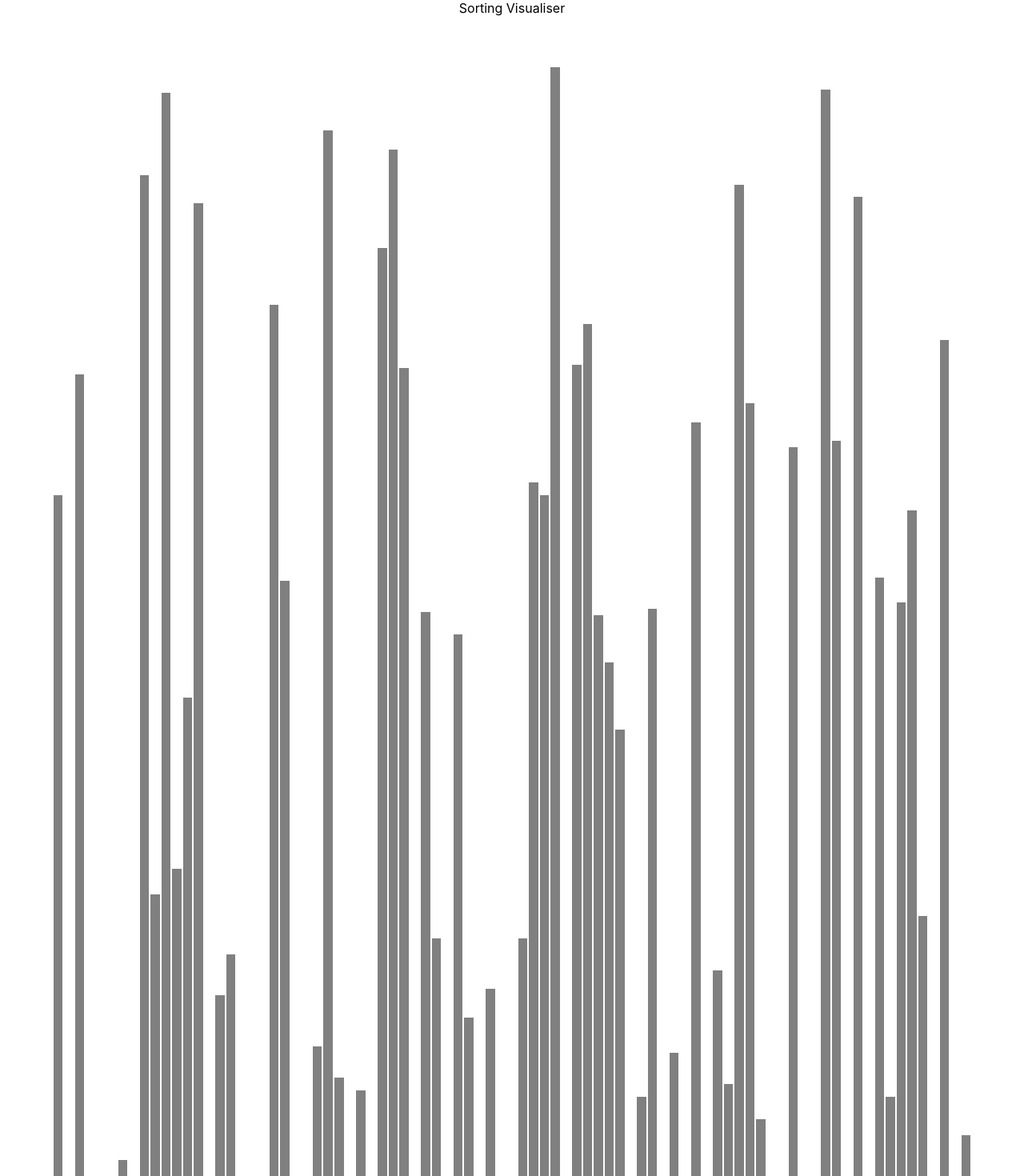
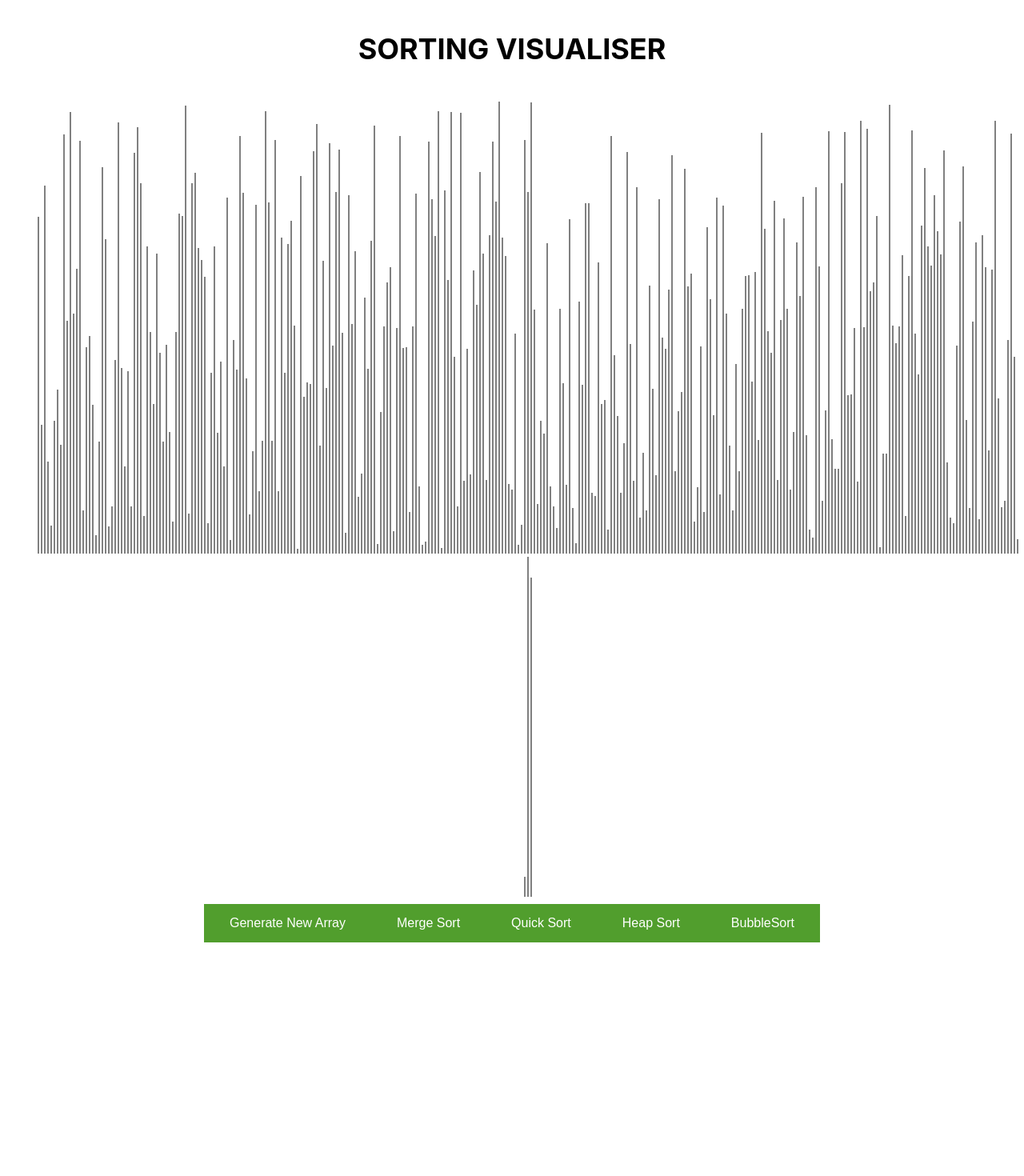
Before and after one commit to maronomics/SortingAlgorithmVis, a React (Create React App) app in the folder sorted/: page / in a window 1280 px wide. Shown: the top 1470 px of the page at 80% size. After the commit the page ends 1178 px from the top, so only its background shows below. Built offline with nearby package versions, Linux system fonts and the light colour scheme.

Commit message:
Merge Sort Animation fixed

```diff
--- a/sorted/src/SortingVisualizer/SortingVisualizer.css
+++ b/sorted/src/SortingVisualizer/SortingVisualizer.css
@@ -1,27 +1,36 @@
-@media screen and (min-width: 480px){
+@media screen and (min-width: 800px){
+.mainbody{
+    margin-top: 5%;
+    margin-left: 5%;
+    font-family: sans-serif;
+
+}
+.header {
+    font-size: 18px;
+    padding: 15px 32px;
+    text-align: center;
+    text-decoration: none;
+    display: inline-block;
+    text-transform: uppercase;
+}
 
 .array-container {
-    position: absolute;
-    width: 90%;
-    height: 50%;
-    margin-top: 5%;
-    margin-left: 5%;
+    position: relative;
+    padding: 5px;
+    margin-left: 40px;
 }
 
 .array-bar {
     align-items: bottom;
-    width: 1%;
+    width: 2px;
     background-color: grey;
     display: inline-block;
     margin: 0 1px;
 }
 
 .button-container{
-    display: flex;
-    justify-content: center;
-    align-items: center;
     position: relative;
-    margin-bottom: 5%;
+
 }
 .buttons{
     background-color:#519e2d;
--- a/sorted/src/SortingVisualizer/SortingVisualizer.jsx
+++ b/sorted/src/SortingVisualizer/SortingVisualizer.jsx
@@ -1,21 +1,22 @@
 /* eslint-disable no-const-assign */
-import React from 'react';
-import './SortingVisualizer.css';
-import {getMergeSortAnimations} from '../sortingAlgorithms/sortingAlgorithm.js';
+import React from "react";
+import "./SortingVisualizer.css";
+import Jumbotron from "react-bootstrap-Jumbotron"
+import { getMergeSortAnimations } from "../sortingAlgorithms/sortingAlgorithm.js";
 
 // Main colour for bars
-const PRIMARY_COLOUR = "grey";
+const PRIMARY_COLOUR = "lightgreen";
 
 // Secondary colour for bars
-const SECONDARY_COLOUR = "darkgreen";
+const SECONDARY_COLOUR = "green";
 
 // Global variables for setTimeouts
 // Speed of animation
 const ANIMATION_SPEED_MS = 2;
 // eslint-disable-next-line no-unused-vars
-const arrayBars = document.getElementsByClassName('array-bar');
+const arrayBars = document.getElementsByClassName("array-bar");
 export default class SortingVisualizer extends React.Component {
-    constructor(props){
+  constructor(props) {
     super(props);
 
     this.state = {
@@ -23,39 +24,37 @@ export default class SortingVisualizer extends React.Component {
     };
   }
 
-    componentDidMount(){
+  componentDidMount() {
     this.resetArray();
   }
 
-    genArray(){
-        for(let gens = randomIntFromInterval(2,5); gens < 6; gens++){
-            this.resetArray();
-        }
-    }
-
-    resetArray(){
+  resetArray() {
     const array = [];
-        for(let i = 0; i < 120; i++){
-            array.push(randomIntFromInterval(5,550));
+    for (let i = 0; i < 310; i++) {
+      array.push(randomIntFromInterval(5, 565));
     }
     console.log(array);
-        this.setState({array});
-        for(let j = 0; j < arrayBars.length;j++) {
+    this.setState({ array });
+    for (let j = 0; j < arrayBars.length; j++) {
       arrayBars[j].style.backgroundColor = "grey";
     }
   }
 
   mergeSort() {
     const animations = getMergeSortAnimations(this.state.array);
-        const arrayBars = document.getElementsByClassName('array-bar');
+    const arrayBars = document.getElementsByClassName("array-bar");
     for (let i = 0; i < animations.length; i++) {
       const isColorChange = i % 3 !== 2;
       if (isColorChange) {
         const [barOneIndex, barTwoIndex] = animations[i];
         // const barOneStyle = arrayBars[barOneIdx].style;
         // const barTwoStyle = arrayBars[barTwoIdx].style;
-           const barOneStyle = arrayBars[barOneIndex]?arrayBars[barOneIndex].style: {};
-           const barTwoStyle = arrayBars[barTwoIndex]?arrayBars[barTwoIndex].style:{};
+        const barOneStyle = arrayBars[barOneIndex]
+          ? arrayBars[barOneIndex].style
+          : {};
+        const barTwoStyle = arrayBars[barTwoIndex]
+          ? arrayBars[barTwoIndex].style
+          : {};
         const color = i % 3 === 0 ? SECONDARY_COLOUR : PRIMARY_COLOUR;
         setTimeout(() => {
           barOneStyle.backgroundColor = color;
@@ -64,50 +63,56 @@ export default class SortingVisualizer extends React.Component {
       } else {
         setTimeout(() => {
           const [barOneIndex, newHeight] = animations[i];
-              const barOneStyle = arrayBars[barOneIndex]?arrayBars[barOneIndex].style: {};
-              barOneStyle.height = `${newHeight * 0.99}%`;
+          const barOneStyle = arrayBars[barOneIndex]
+            ? arrayBars[barOneIndex].style
+            : {};
+          barOneStyle.height = `${newHeight}px`;
         }, i * ANIMATION_SPEED_MS);
       }
     }
     console.log(this.state.array);
     console.log(arrayBars);
   }
-    bubbleSort(){
+  bubbleSort() {}
 
-    }
+  heapSort() {}
 
-    heapSort(){
+  quickSort() {}
 
-    }
-
-    quickSort(){
-
-    }
-
-    render (){
-        const {array} = this.state;
+  render() {
+    const { array } = this.state;
     return (
-            <div className = 'mainBody'>
-                <div className= 'header'>Sorting Visualiser</div>
-            <div className='array-container'>
+      <div className="mainBody">
+        <div className="header">
+          <h1> Sorting Visualiser </h1>
+        </div>
+        <div className="array-container">
           {array.map((value, idx) => (
             <div
-                    className = 'array-bar'
-                    key = {idx}
-                    style= {{backgroundColor: 'grey', height: `${value * 0.99}%`,
-                    }}></div>
+              className="array-bar"
+              key={idx}
+              style={{ backgroundColor: "grey", height: `${value}px` }}
+            ></div>
           ))}
-                <div className = "button-container">
-                    <button class="buttons" onClick={() => this.resetArray()}>Generate New Array</button>
-                    <button class="buttons" onClick={() => this.mergeSort()}>Merge Sort</button>
-                    <button class="buttons" onClick={() => this.quickSort()}>Quick Sort</button>
-                    <button class="buttons" onClick={() => this.heapSort()}>Heap Sort</button>
-                    <button class="buttons" onClick={() => this.bubbleSort()}>BubbleSort</button>
+        </div>
+        <div className="button-container">
+          <button class="buttons" onClick={() => this.resetArray()}>
+            Generate New Array
+          </button>
+          <button class="buttons" onClick={() => this.mergeSort()}>
+            Merge Sort
+          </button>
+          <button class="buttons" onClick={() => this.quickSort()}>
+            Quick Sort
+          </button>
+          <button class="buttons" onClick={() => this.heapSort()}>
+            Heap Sort
+          </button>
+          <button class="buttons" onClick={() => this.bubbleSort()}>
+            BubbleSort
+          </button>
         </div>
       </div>
-            </div>
-
-
     );
   }
 }
```
Lines whose indentation alone changed are shown as unchanged.
